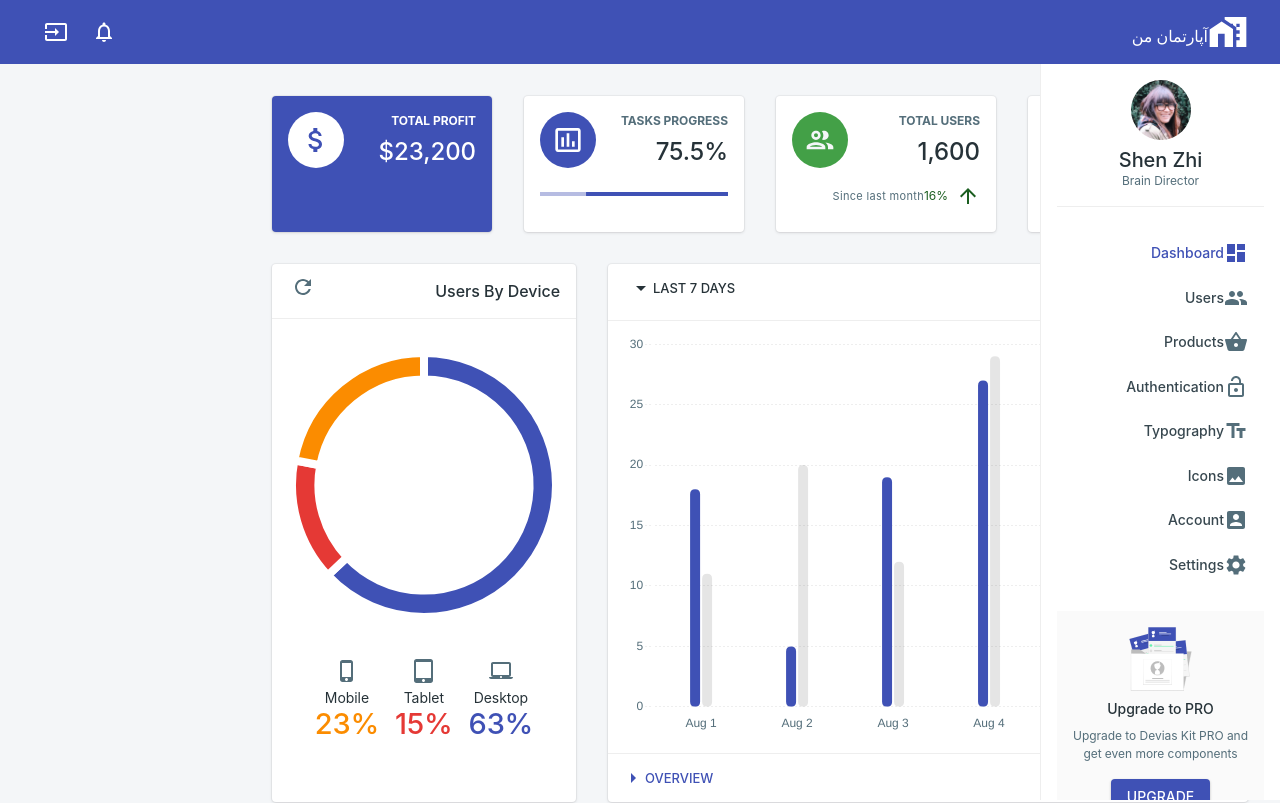
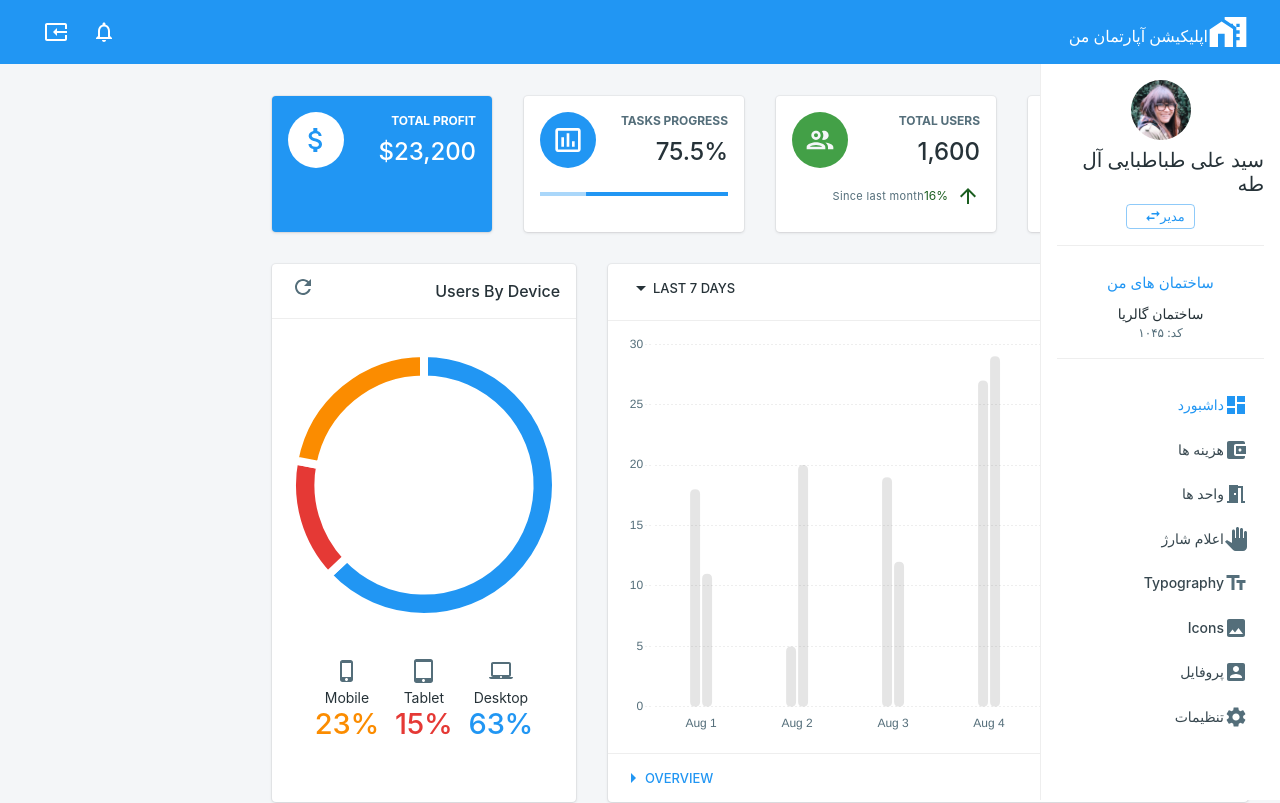
Before and after one commit to alitabatabaeiat/bachelor-final-project-frontend, a React (Create React App) app: page /dashboard in a window 1280 px wide. Shown: the top 803 px of the page. Built offline with nearby package versions, Linux system fonts and the light colour scheme; what jss-rtl, validate.js would draw is missing.

Commit message:
Edit sidebar

```diff
--- a/src/layouts/Main/components/Sidebar/Sidebar.js
+++ b/src/layouts/Main/components/Sidebar/Sidebar.js
@@ -4,15 +4,15 @@ import PropTypes from 'prop-types';
 import { makeStyles } from '@material-ui/styles';
 import { Divider, Drawer } from '@material-ui/core';
 import DashboardIcon from '@material-ui/icons/Dashboard';
-import PeopleIcon from '@material-ui/icons/People';
-import ShoppingBasketIcon from '@material-ui/icons/ShoppingBasket';
 import TextFieldsIcon from '@material-ui/icons/TextFields';
 import ImageIcon from '@material-ui/icons/Image';
 import AccountBoxIcon from '@material-ui/icons/AccountBox';
 import SettingsIcon from '@material-ui/icons/Settings';
-import LockOpenIcon from '@material-ui/icons/LockOpen';
+import AccountBalanceWalletIcon from '@material-ui/icons/AccountBalanceWallet';
+import MeetingRoomIcon from '@material-ui/icons/MeetingRoom';
+import PanToolIcon from '@material-ui/icons/PanTool';
 
-import { Profile, SidebarNav, UpgradePlan } from './components';
+import { Profile, SidebarNav, Apartment } from './components';
 
 const useStyles = makeStyles(theme => ({
   drawer: {
@@ -44,24 +44,24 @@ const Sidebar = props => {
 
   const pages = [
     {
-      title: 'Dashboard',
+      title: 'داشبورد',
       href: '/dashboard',
       icon: <DashboardIcon />
     },
     {
-      title: 'Users',
+      title: 'هزینه ها',
       href: '/users',
-      icon: <PeopleIcon />
+      icon: <AccountBalanceWalletIcon />
     },
     {
-      title: 'Products',
+      title: 'واحد ها',
       href: '/products',
-      icon: <ShoppingBasketIcon />
+      icon: <MeetingRoomIcon />
     },
     {
-      title: 'Authentication',
+      title: 'اعلام شارژ',
       href: '/sign-in',
-      icon: <LockOpenIcon />
+      icon: <PanToolIcon />
     },
     {
       title: 'Typography',
@@ -74,12 +74,12 @@ const Sidebar = props => {
       icon: <ImageIcon />
     },
     {
-      title: 'Account',
+      title: 'پروفایل',
       href: '/account',
       icon: <AccountBoxIcon />
     },
     {
-      title: 'Settings',
+      title: 'تنظیمات',
       href: '/settings',
       icon: <SettingsIcon />
     }
@@ -99,11 +99,12 @@ const Sidebar = props => {
       >
         <Profile />
         <Divider className={classes.divider} />
+        <Apartment />
+        <Divider className={classes.divider} />
         <SidebarNav
           className={classes.nav}
           pages={pages}
         />
-        <UpgradePlan />
       </div>
     </Drawer>
   );
--- /dev/null
+++ b/src/layouts/Main/components/Sidebar/components/Apartment/Apartment.js
@@ -0,0 +1,51 @@
+import React from 'react';
+import clsx from 'clsx';
+import PropTypes from 'prop-types';
+import { makeStyles } from '@material-ui/styles';
+import { Typography, Button } from '@material-ui/core';
+
+const useStyles = makeStyles(theme => ({
+  root: {
+    display: 'flex',
+    flexDirection: 'column',
+    alignItems: 'center'
+  }
+}));
+
+const Apartment = props => {
+  const { className, ...rest } = props;
+
+  const classes = useStyles();
+
+  return (
+    <div
+      {...rest}
+      className={clsx(classes.root, className)}
+    >
+      <Button
+        color="primary"
+        size="large"
+      >ساختمان های من</Button>
+      <div className={classes.content}>
+        <Typography
+          align="center"
+          variant="h6"
+        >
+          ساختمان گالریا
+        </Typography>
+        <Typography
+          align="center"
+          variant="body2"
+        >
+          کد: ۱۰۴۵
+        </Typography>
+      </div>
+    </div>
+  );
+};
+
+Apartment.propTypes = {
+  className: PropTypes.string
+};
+
+export default Apartment;
--- /dev/null
+++ b/src/layouts/Main/components/Sidebar/components/Apartment/index.js
@@ -0,0 +1 @@
+export { default } from './Apartment';
--- a/src/layouts/Main/components/Sidebar/components/Profile/Profile.js
+++ b/src/layouts/Main/components/Sidebar/components/Profile/Profile.js
@@ -3,7 +3,8 @@ import { Link as RouterLink } from 'react-router-dom';
 import clsx from 'clsx';
 import PropTypes from 'prop-types';
 import { makeStyles } from '@material-ui/styles';
-import { Avatar, Typography } from '@material-ui/core';
+import { Avatar, Typography, Button } from '@material-ui/core';
+import SwapHorizIcon from '@material-ui/icons/SwapHoriz';
 
 const useStyles = makeStyles(theme => ({
   root: {
@@ -17,7 +18,12 @@ const useStyles = makeStyles(theme => ({
     height: 60
   },
   name: {
-    marginTop: theme.spacing(1)
+    marginTop: theme.spacing(1),
+    marginBottom: theme.spacing(1)
+  },
+  roleButton: {
+    paddingTop: 0,
+    paddingBottom: 0
   }
 }));
 
@@ -27,9 +33,9 @@ const Profile = props => {
   const classes = useStyles();
 
   const user = {
-    name: 'Shen Zhi',
+    name: 'سید علی طباطبایی آل طه',
     avatar: '/images/avatars/avatar_11.png',
-    bio: 'Brain Director'
+    role: 'مدیر'
   };
 
   return (
@@ -50,7 +56,15 @@ const Profile = props => {
       >
         {user.name}
       </Typography>
-      <Typography variant="body2">{user.bio}</Typography>
+      <Button
+        className={classes.roleButton}
+        color="primary"
+        endIcon={<SwapHorizIcon />}
+        size="small"
+        variant="outlined"
+      >
+        {user.role}
+      </Button>
     </div>
   );
 };
--- a/src/layouts/Main/components/Sidebar/components/UpgradePlan/UpgradePlan.js
+++ /dev/null
@@ -1,79 +0,0 @@
-import React from 'react';
-import clsx from 'clsx';
-import PropTypes from 'prop-types';
-import { makeStyles } from '@material-ui/styles';
-import { Typography, Button, colors } from '@material-ui/core';
-
-const useStyles = makeStyles(theme => ({
-  root: {
-    backgroundColor: colors.grey[50]
-  },
-  media: {
-    paddingTop: theme.spacing(2),
-    height: 80,
-    textAlign: 'center',
-    '& > img': {
-      height: '100%',
-      width: 'auto'
-    }
-  },
-  content: {
-    padding: theme.spacing(1, 2)
-  },
-  actions: {
-    padding: theme.spacing(1, 2),
-    display: 'flex',
-    justifyContent: 'center'
-  }
-}));
-
-const UpgradePlan = props => {
-  const { className, ...rest } = props;
-
-  const classes = useStyles();
-
-  return (
-    <div
-      {...rest}
-      className={clsx(classes.root, className)}
-    >
-      <div className={classes.media}>
-        <img
-          alt="Upgrade to PRO"
-          src="/images/undraw_resume_folder_2_arse.svg"
-        />
-      </div>
-      <div className={classes.content}>
-        <Typography
-          align="center"
-          gutterBottom
-          variant="h6"
-        >
-          Upgrade to PRO
-        </Typography>
-        <Typography
-          align="center"
-          variant="body2"
-        >
-          Upgrade to Devias Kit PRO and get even more components
-        </Typography>
-      </div>
-      <div className={classes.actions}>
-        <Button
-          color="primary"
-          component="a"
-          href="https://devias.io/products/devias-kit-pro"
-          variant="contained"
-        >
-          Upgrade
-        </Button>
-      </div>
-    </div>
-  );
-};
-
-UpgradePlan.propTypes = {
-  className: PropTypes.string
-};
-
-export default UpgradePlan;
--- a/src/layouts/Main/components/Sidebar/components/UpgradePlan/index.js
+++ /dev/null
@@ -1 +0,0 @@
-export { default } from './UpgradePlan';
--- a/src/layouts/Main/components/Sidebar/components/index.js
+++ b/src/layouts/Main/components/Sidebar/components/index.js
@@ -1,3 +1,3 @@
 export { default as Profile } from './Profile';
 export { default as SidebarNav } from './SidebarNav';
-export { default as UpgradePlan } from './UpgradePlan';
+export { default as Apartment } from './Apartment';
--- a/src/layouts/Main/components/Topbar/Topbar.js
+++ b/src/layouts/Main/components/Topbar/Topbar.js
@@ -30,7 +30,10 @@ const useStyles = makeStyles(theme => ({
     flexGrow: 1
   },
   signOutButton: {
-    marginLeft: theme.spacing(1)
+    marginLeft: theme.spacing(1),
+    '& svg': {
+      transform: 'rotate(180deg)'
+    }
   }
 }));
 
@@ -52,7 +55,12 @@ const Topbar = props => {
           to="/"
         >
           <HomeWorkIcon className={classes.logoIcon}/>
-          <Typography variant="h5" className={classes.logoText}>آپارتمان من</Typography>
+          <Typography
+            className={classes.logoText}
+            variant="h5"
+          >
+            اپلیکیشن آپارتمان من
+          </Typography>
         </RouterLink>
         <div className={classes.flexGrow}/>
         <Hidden mdDown>
--- a/src/theme/palette.js
+++ b/src/theme/palette.js
@@ -6,17 +6,9 @@ const black = '#000000';
 export default {
   black,
   white,
-  primary: {
-    contrastText: white,
-    dark: colors.indigo[900],
-    main: colors.indigo[500],
-    light: colors.indigo[100]
-  },
+  primary: colors.blue,
   secondary: {
-    contrastText: white,
-    dark: colors.blue[900],
-    main: colors.blue['A400'],
-    light: colors.blue['A400']
+    main: '#e91e63',
   },
   success: {
     contrastText: white,
```
Also changed, not shown: 1 other file (tests, documents, lock files or other folders).
